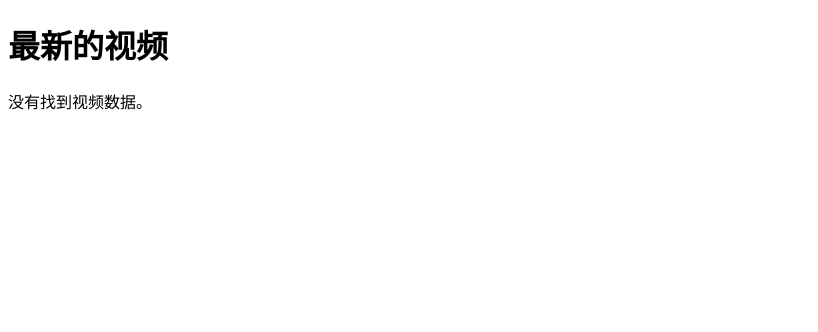
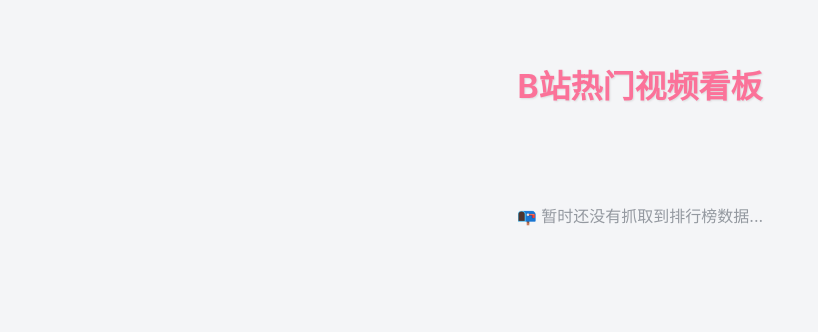
Before and after one commit to hacker-037/bilibili-ranking, a Flask app: template templates/index.html in a window 1280 px wide. Shown: the top 332 px of the page, without its empty margins (0-818 px from the left). Run offline with Flask 2, Linux system fonts and the light colour scheme; the template is opened without the code that fills it, so the values that code supplies are empty; parts of the project's set-up code (start-up, migrations or seed data) failed here and were passed over.

Commit message:
feat: B站排行榜初版，修复了3.14兼容性问题

```diff
--- a/app.py
+++ b/app.py
@@ -45,4 +45,4 @@ if __name__ == '__main__':
     scheduler.start()
 
     # 启动Flask应用
-    app.run(debug=True, host="0.0.0.0", port=5000)
+    app.run(debug=True, port=5000)
--- a/database.py
+++ b/database.py
@@ -1,44 +1,69 @@
 import sqlite3
 
+DB_NAME = 'bilibili_videos.db'
+
+def get_db_connection():
+    """ 获取数据库连接，使用 with 语句确保连接正确关闭 """
+    conn = sqlite3.connect(DB_NAME)
+    return conn
+
 def create_db():
-    conn = sqlite3.connect('bilibili_videos.db')
-    cursor = conn.cursor()
-    cursor.execute('''
-        CREATE TABLE IF NOT EXISTS videos (
-            id INTEGER PRIMARY KEY AUTOINCREMENT,
-            title TEXT,
-            owner TEXT,
-            views INTEGER,
-            danmaku INTEGER,
-            pic_url TEXT,
-            record_date TEXT
-        )
-    ''')
-    conn.commit()
-    conn.close()
+    try:
+        conn = get_db_connection()
+        cursor = conn.cursor()
+        cursor.execute('''
+            CREATE TABLE IF NOT EXISTS videos (
+                id INTEGER PRIMARY KEY AUTOINCREMENT,
+                title TEXT,
+                owner TEXT,
+                views INTEGER,
+                danmaku INTEGER,
+                pic_url TEXT,
+                record_date TEXT
+            )
+        ''')
+        conn.commit()
+    except sqlite3.Error as e:
+        print(f"数据库错误: {e}")
+    finally:
+        conn.close()  # 确保连接关闭
 
 def insert_video(title, owner, views, danmaku, pic_url, record_date):
-    conn = sqlite3.connect('bilibili_videos.db')
-    cursor = conn.cursor()
-    cursor.execute('''
-        INSERT INTO videos (title, owner, views, danmaku, pic_url, record_date)
-        VALUES (?, ?, ?, ?, ?, ?)
-    ''', (title, owner, views, danmaku, pic_url, record_date))
-    conn.commit()
-    conn.close()
+    try:
+        conn = get_db_connection()
+        cursor = conn.cursor()
+        cursor.execute('''
+            INSERT INTO videos (title, owner, views, danmaku, pic_url, record_date)
+            VALUES (?, ?, ?, ?, ?, ?)
+        ''', (title, owner, views, danmaku, pic_url, record_date))
+        conn.commit()
+    except sqlite3.Error as e:
+        print(f"数据库插入错误: {e}")
+    finally:
+        conn.close()  # 确保连接关闭
 
 def get_latest_video():
-    conn = sqlite3.connect('bilibili_videos.db')
-    cursor = conn.cursor()
-    cursor.execute('SELECT * FROM videos ORDER BY record_date DESC LIMIT 1')
-    video = cursor.fetchone()
-    conn.close()
-    return video
+    try:
+        conn = get_db_connection()
+        cursor = conn.cursor()
+        cursor.execute('SELECT * FROM videos ORDER BY record_date DESC LIMIT 1')
+        video = cursor.fetchone()
+        return video
+    except sqlite3.Error as e:
+        print(f"查询错误: {e}")
+        return None
+    finally:
+        conn.close()
 
 def get_all_videos():
-    conn = sqlite3.connect('bilibili_videos.db')
-    cursor = conn.cursor()
-    cursor.execute('SELECT * FROM videos ORDER BY record_date DESC')
-    videos = cursor.fetchall()
-    conn.close()
-    return videos
+    try:
+        conn = get_db_connection()
+        cursor = conn.cursor()
+        cursor.execute('SELECT * FROM videos ORDER BY record_date DESC')
+        videos = cursor.fetchall()
+        return videos
+    except sqlite3.Error as e:
+        print(f"查询错误: {e}")
+        return []
+    finally:
+        conn.close()
--- a/templates/index.html
+++ b/templates/index.html
@@ -1,23 +1,135 @@
 <!DOCTYPE html>
-<html lang="en">
+<html lang="zh-CN">
 <head>
     <meta charset="UTF-8">
     <meta name="viewport" content="width=device-width, initial-scale=1.0">
-    <title>B站视频排行榜</title>
+    <meta name="referrer" content="no-referrer">
+    <title>B站全站排行榜 - 最新记录</title>
+    <style>
+        :root {
+            --primary-color: #fb7299; /* B站标志性粉色 */
+            --bg-color: #f4f5f7;
+            --text-color: #18191c;
+        }
+
+        body {
+            font-family: -apple-system, BlinkMacSystemFont, "Segoe UI", Roboto, "Helvetica Neue", Arial, sans-serif;
+            background-color: var(--bg-color);
+            color: var(--text-color);
+            display: flex;
+            flex-direction: column;
+            align-items: center;
+            padding: 40px 20px;
+            margin: 0;
+        }
+
+        h1 {
+            color: var(--primary-color);
+            margin-bottom: 30px;
+            font-size: 2rem;
+            text-shadow: 1px 1px 2px rgba(0,0,0,0.1);
+        }
+
+        .video-card {
+            background: white;
+            border-radius: 16px;
+            box-shadow: 0 8px 30px rgba(0,0,0,0.08);
+            overflow: hidden;
+            width: 100%;
+            max-width: 500px;
+            transition: transform 0.3s ease;
+        }
+
+        .video-card:hover {
+            transform: translateY(-5px);
+        }
+
+        .cover-wrapper {
+            width: 100%;
+            aspect-ratio: 16 / 10;
+            overflow: hidden;
+        }
+
+        .cover-wrapper img {
+            width: 100%;
+            height: 100%;
+            object-fit: cover;
+        }
+
+        .content {
+            padding: 24px;
+        }
+
+        .title {
+            font-size: 1.25rem;
+            font-weight: bold;
+            margin: 0 0 12px 0;
+            line-height: 1.4;
+            display: -webkit-box;
+            -webkit-line-clamp: 2;
+            -webkit-box-orient: vertical;
+            overflow: hidden;
+        }
+
+        .meta-info {
+            display: grid;
+            grid-template-columns: 1fr 1fr;
+            gap: 12px;
+            margin-bottom: 16px;
+            font-size: 0.9rem;
+            color: #61666d;
+        }
+
+        .info-item b {
+            color: var(--primary-color);
+        }
+
+        .footer {
+            border-top: 1px solid #f1f2f3;
+            padding-top: 12px;
+            font-size: 0.8rem;
+            color: #9499a0;
+            display: flex;
+            justify-content: space-between;
+        }
+
+        .no-data {
+            padding: 50px;
+            text-align: center;
+            color: #9499a0;
+        }
+    </style>
 </head>
 <body>
-    <h1>最新的视频</h1>
+
+    <h1>B站热门视频看板</h1>
+
     {% if video %}
-        <div>
-            <h2>{{ video[1] }}</h2> <!-- 视频标题 -->
-            <p>上传者: {{ video[2] }}</p> <!-- 上传者 -->
-            <p>观看数: {{ video[3] }}</p> <!-- 观看数 -->
-            <p>弹幕数: {{ video[4] }}</p> <!-- 弹幕数 -->
-            <img src="{{ video[5] }}" alt="视频封面"> <!-- 视频封面 -->
-            <p>记录时间: {{ video[6] }}</p> <!-- 记录时间 -->
+        <div class="video-card">
+            <div class="cover-wrapper">
+                <img src="{{ video[5] }}" alt="视频封面">
+            </div>
+
+            <div class="content">
+                <div class="title">{{ video[1] }}</div>
+
+                <div class="meta-info">
+                    <div class="info-item">UP主：<b>{{ video[2] }}</b></div>
+                    <div class="info-item">播放：<b>{{ video[3] }}</b></div>
+                    <div class="info-item">弹幕：<b>{{ video[4] }}</b></div>
+                </div>
+
+                <div class="footer">
+                    <span>数据更新于：</span>
+                    <span>{{ video[6] }}</span>
+                </div>
+            </div>
         </div>
     {% else %}
-        <p>没有找到视频数据。</p>
+        <div class="no-data">
+            <p>📭 暂时还没有抓取到排行榜数据...</p>
+        </div>
     {% endif %}
+
 </body>
 </html>
```
Also changed, not shown: check_table.py (+19 -10 lines), create_table.py (+18 -7 lines), bilibili_videos.db.
